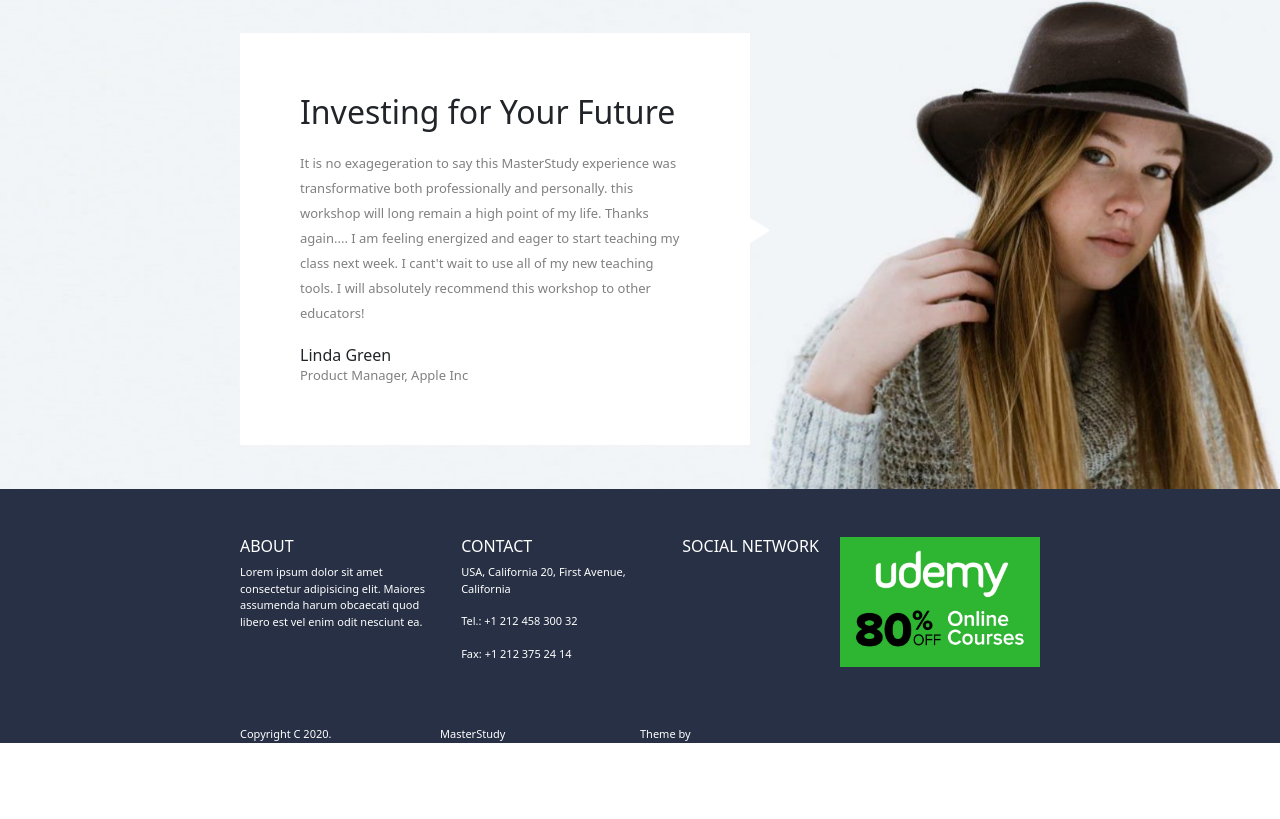
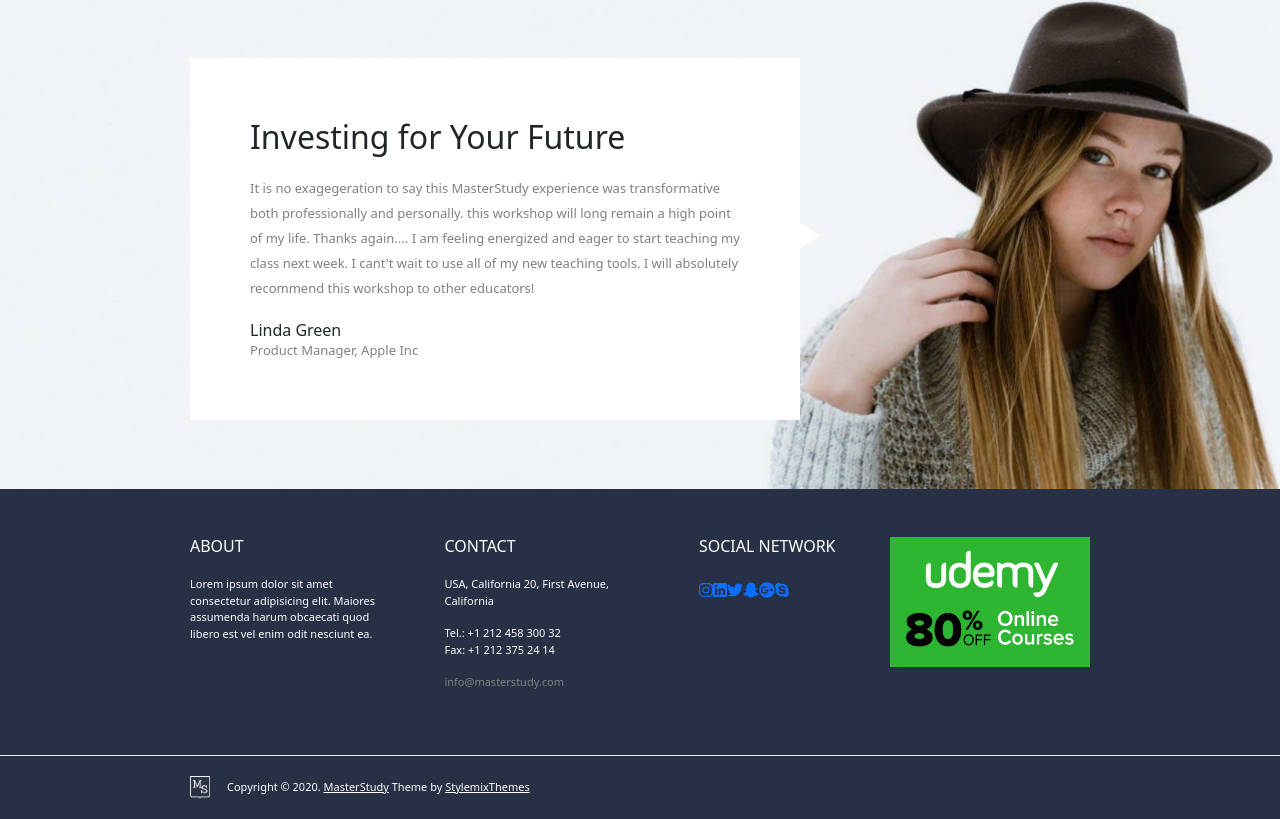
Before and after one commit to lumilio/proj-html-vuejs, a Vue app: page / in a window 1280 px wide. Shown: the part 4165-4984 px from the top of the page. Before the commit the page ends 4908 px from the top, so only its background shows below. Built offline with nearby package versions, Linux system fonts and the light colour scheme.

Commit message:
Update footer; style + links

```diff
--- a/src/components/AppFooter.vue
+++ b/src/components/AppFooter.vue
@@ -1,6 +1,6 @@
 <template>
     <div>
-        <div class="container-fluid d-flex justify-content-center first-part px-0 py-5">
+        <div class="container-fluid d-flex justify-content-center first-part px-0 py-5 first-part">
             <div class="box-layout d-flex justify-content-between">
                 <div class="content">
                     <h6>ABOUT</h6>
@@ -9,23 +9,26 @@
                 <div class="content">
                     <h6>CONTACT</h6>
                     <p>USA, California 20, First Avenue, California</p>
-                    <p>Tel.: +1 212 458 300 32</p>
+
+                    <p class="m-0">Tel.: +1 212 458 300 32</p>
                     <p>Fax: +1 212 375 24 14</p>
+
+                    <p id="mail">info@masterstudy.com</p>
                     <span></span>
                 </div>
                 <div class="content">
                     <h6>SOCIAL NETWORK</h6>
-                    <div></div>
+                    <div class="d-flex">
+                        <div v-for="item in FooterSocialIcons" :key="item.id"><a href="#"><font-awesome-icon :icon="[item.icon_prefix, item.icon_code]"/></a></div>
+                    </div>
                 </div>
                 <img src="../assets/images/Top-udemy-courses-90-percent-off.jpg" id="pic-sale" alt="">
             </div>
         </div>
-        <div class="container-fluid d-flex justify-content-center first-part px-0">
-            <div class="box-layout d-flex">
-                <img src="" alt="">
-                <span>Copyright C 2020.</span>
-                <span>MasterStudy</span>
-                <span>Theme by</span>
+        <div class="container-fluid d-flex justify-content-center first-part px-0 second-part">
+            <div class="box-layout d-flex align-items-center">
+                <img src="../assets/images/footer-logo2x-50x56.png" id="logo" alt="">
+                <p>Copyright &copy; 2020. <a href="#">MasterStudy</a> Theme by <a href="#">StylemixThemes</a></p>
             </div>
         </div>
     </div>
@@ -48,43 +51,43 @@ export default {
             FooterSocialIcons:[
                 {
                     icon_code:'facebbok',
-                    icon_prefix:'',
+                    icon_prefix:'fab',
+                    color:'#3b5998',
+                },
+                {
+                    icon_code:'instagram',
+                    icon_prefix:'fab',
+                    color:'#c32aa3',
+                },
+                {
+                    icon_code:'linkedin',
+                    icon_prefix:'fab',
+                    color:'#0077b5',
+                },
+                {
+                    icon_code:'pintarest',
+                    icon_prefix:'fab',
+                    color:'#bd081c',
+                },
+                {
+                    icon_code:'twitter',
+                    icon_prefix:'fab',
+                    color:'#1da1f2',
+                },
+                {
+                    icon_code:'snapchat-ghost',
+                    icon_prefix:'fab',
                     color:'',
                 },
                 {
-                    icon_code:'instagram',
-                    icon_prefix:'',
-                    color:'',
-                },
-                {
-                    icon_code:'linkedin',
-                    icon_prefix:'',
-                    color:'',
-                },
-                {
-                    icon_code:'pintarest',
-                    icon_prefix:'',
-                    color:'',
-                },
-                {
-                    icon_code:'twitter',
-                    icon_prefix:'',
-                    color:'',
-                },
-                {
-                    icon_code:'',
-                    icon_prefix:'',
-                    color:'',
-                },
-                {
-                    icon_code:'googleplus',
-                    icon_prefix:'',
-                    color:'',
+                    icon_code:'google-plus',
+                    icon_prefix:'fab',
+                    color:'#db4437',
                 },
                 {
                     icon_code:'skype',
-                    icon_prefix:'',
-                    color:'',
+                    icon_prefix:'fab',
+                    color:'#26bbf2',
                 },
             ],
         };
@@ -98,13 +101,12 @@ export default {
 
 <style scoped lang="scss">
 @import '../assets/variables.scss';
-
 .container-fluid{
     background-color: #273044;
     color: white;
 }
 .box-layout{
-    width: 800px;
+    width: 900px;
 }
 #pic-sale{
     width: 200px;
@@ -114,6 +116,26 @@ export default {
     font-size: 11px;
     width: 200px;
 }
-
-
+h6{
+    margin-bottom:20px
+}
+.second-part{
+    padding: 20px 0;
+    border-top: 1px solid #eeeeee;
+}
+.second-part p{
+    margin-bottom: 0;
+    margin-left: 17px;
+    font-size: 11px;
+}
+.second-part a{
+    color: white;
+}
+#logo{
+    width: 20px;
+    height: 23px;
+}
+#mail{
+    color: grey;
+}
 </style>
--- a/src/components/MainHero2.vue
+++ b/src/components/MainHero2.vue
@@ -40,7 +40,7 @@ export default {
     margin-top: 50px;
 }
 .box-center{
-    width: 800px;
+    width: 900px;
     font-size: small;
 }
 h1,p{
--- a/src/components/MainHero3.vue
+++ b/src/components/MainHero3.vue
@@ -54,19 +54,19 @@ span{
     color: grey;
 }
 .box-layout{
-    width: 800px;
+    width: 900px;
 }
 .box-center{
     font-size: small;
     background-color: white;
-    width: 510px;
+    width: 610px;
     padding: 60px 60px;
     position: relative;
 }
 img{
     position: absolute;
     right: -20px;
-    top: 185px;
+    top: 165px;
     width: 20px;
 }
 </style>
```
